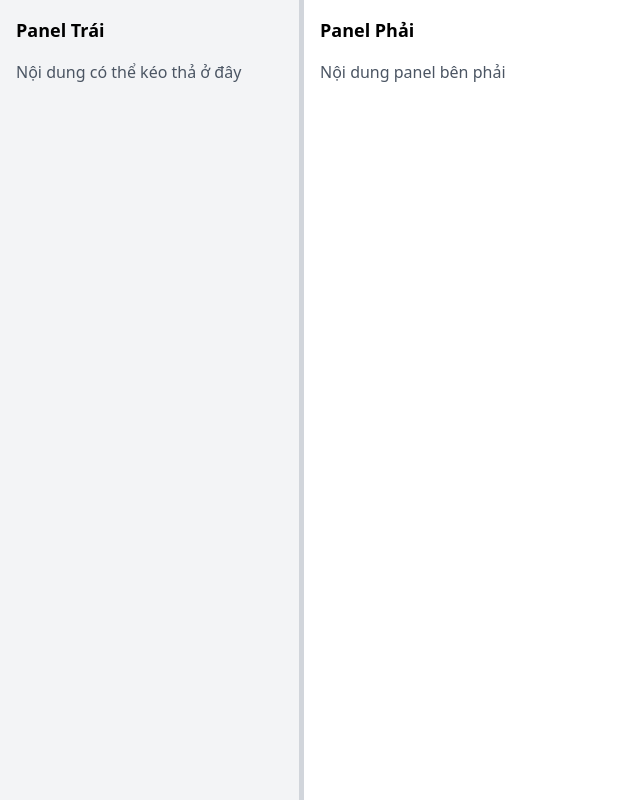
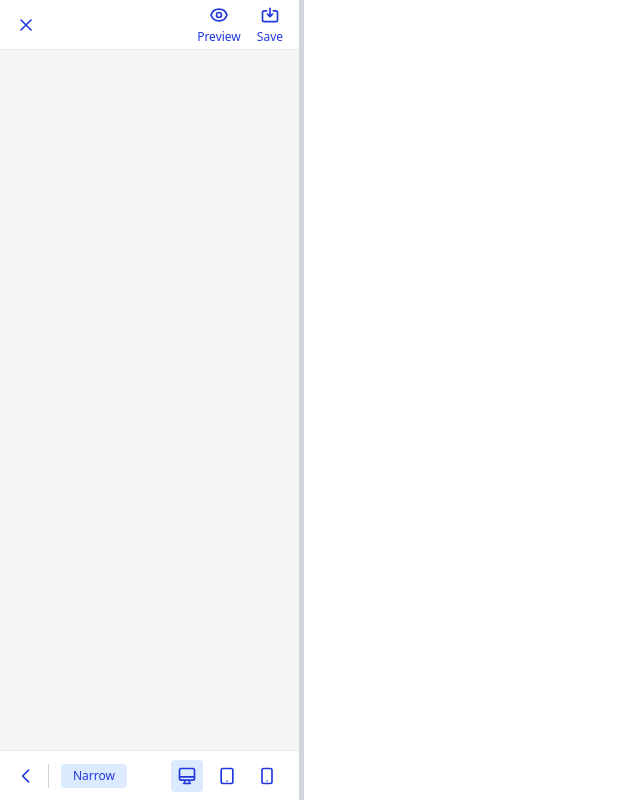
Before and after one commit to namng050185/widget-editor, an Angular app: page / in a window 1280 px wide. Shown: the whole page, without its empty margins (0-640 px from the left). Built offline with nearby package versions, Linux system fonts and the light colour scheme.

Commit message:
Update layout for panel left

```diff
--- a/src/app/app.config.ts
+++ b/src/app/app.config.ts
@@ -1,12 +1,9 @@
 import { ApplicationConfig, provideBrowserGlobalErrorListeners, provideZonelessChangeDetection } from '@angular/core';
-import { provideRouter } from '@angular/router';
 
-import { routes } from './app.routes';
 
 export const appConfig: ApplicationConfig = {
   providers: [
     provideBrowserGlobalErrorListeners(),
     provideZonelessChangeDetection(),
-    provideRouter(routes)
   ]
 };
--- a/src/app/app.html
+++ b/src/app/app.html
@@ -1,16 +1,39 @@
-<div class="flex h-screen w-full overflow-hidden">
+<div class="flex h-screen w-full overflow-hidden relative">
+  <!-- Nút hiện panel khi bị ẩn - cố định dưới bên trái -->
+  <button
+    *ngIf="isLeftPanelHidden()"
+    class="fixed bottom-4 left-4 z-50 w-10 h-10 bg-[#2238df] text-white rounded-full shadow-lg flex items-center justify-center hover:bg-[#1a2bc4] transition-colors"
+    (click)="onShowLeftPanel()"
+    type="button"
+    title="Hiện panel trái"
+  >
+    <svg class="w-5 h-5" fill="none" stroke="currentColor" viewBox="0 0 24 24">
+      <path stroke-linecap="round" stroke-linejoin="round" stroke-width="2" d="M9 5l7 7-7 7"></path>
+    </svg>
+  </button>
+
   <!-- Panel bên trái có thể resize -->
-  <div class="bg-gray-100 border-r border-gray-300 overflow-auto" [style.width.px]="leftPanelWidth()"
-    style="min-width: 200px;max-width: 800px;">
-    <div class="p-4">
-      <h2 class="text-lg font-semibold mb-4">Panel Trái</h2>
-      <p class="text-gray-600">Nội dung có thể kéo thả ở đây</p>
-    </div>
+  <div
+    class="bg-gray-100 border-r border-gray-300 overflow-auto transition-all duration-300"
+    [style.width.px]="isLeftPanelHidden() ? 0 : leftPanelWidth()"
+    [style.min-width.px]="isLeftPanelHidden() ? 0 : 200"
+    [style.max-width.px]="isLeftPanelHidden() ? 0 : 800"
+    [style.overflow]="'hidden'"
+  >
+    <app-widget
+      [widgets]="widgets"
+      (toggleHide)="onToggleLeftPanel()"
+      (widthChange)="onLeftPanelWidthChange($event)"
+      (modeChange)="onPreviewModeChange($event)"
+    ></app-widget>
   </div>
 
   <!-- Resize handle -->
-  <div class="w-1 bg-gray-300 hover:bg-blue-500 cursor-col-resize transition-colors relative group"
-    (mousedown)="startResize($event)">
+  <div
+    class="w-1 bg-gray-300 hover:bg-blue-500 cursor-col-resize transition-colors relative group"
+    [class.hidden]="isLeftPanelHidden()"
+    (mousedown)="startResize($event)"
+  >
     <div
       class="absolute inset-y-0 left-1/2 -translate-x-1/2 w-1 group-hover:w-2 bg-blue-500 opacity-0 group-hover:opacity-100 transition-all">
     </div>
@@ -18,9 +41,6 @@
 
   <!-- Panel bên phải -->
   <div class="flex-1 bg-white overflow-auto">
-    <div class="p-4">
-      <h2 class="text-lg font-semibold mb-4">Panel Phải</h2>
-      <p class="text-gray-600">Nội dung panel bên phải</p>
-    </div>
+    <app-preview [widgets]="widgets"></app-preview>
   </div>
 </div>
--- a/src/app/app.routes.ts
+++ /dev/null
@@ -1,3 +0,0 @@
-import { Routes } from '@angular/router';
-
-export const routes: Routes = [];
--- a/src/app/app.ts
+++ b/src/app/app.ts
@@ -1,16 +1,25 @@
 import { Component, signal, HostListener } from '@angular/core';
+import { CommonModule } from '@angular/common';
+import { WidgetComponent } from './widget/widget.component';
+import { PreviewComponent } from './preview/preview.component';
+import { Widget } from './types/widget.interface';
 
 @Component({
   selector: 'app-root',
+  imports: [CommonModule, WidgetComponent, PreviewComponent],
   templateUrl: './app.html',
   styleUrl: './app.scss'
 })
 export class App {
   protected readonly title = signal('widget-editor');
   protected readonly leftPanelWidth = signal(300);
+  protected readonly isLeftPanelHidden = signal(false);
+  protected readonly previewMode = signal<'pc' | 'tablet' | 'mobile'>('pc');
   private isResizing = false;
   private startX = 0;
   private startWidth = 0;
+
+  widgets: Widget[] = [];
 
   startResize(event: MouseEvent): void {
     this.isResizing = true;
@@ -43,4 +52,22 @@ export class App {
       document.body.style.userSelect = '';
     }
   }
+
+  onToggleLeftPanel(): void {
+    this.isLeftPanelHidden.update(value => !value);
+  }
+
+  onShowLeftPanel(): void {
+    // Hiện lại panel với độ rộng Narrow (300px)
+    this.leftPanelWidth.set(300);
+    this.isLeftPanelHidden.set(false);
+  }
+
+  onLeftPanelWidthChange(width: number): void {
+    this.leftPanelWidth.set(width);
+  }
+
+  onPreviewModeChange(mode: 'pc' | 'tablet' | 'mobile'): void {
+    this.previewMode.set(mode);
+  }
 }
--- /dev/null
+++ b/src/app/preview/preview.component.scss
@@ -0,0 +1 @@
+// Preview component styles
--- /dev/null
+++ b/src/app/types/widget.interface.ts
@@ -0,0 +1,6 @@
+export interface Widget {
+  id: string;
+  title: string;
+  type: string;
+  data: any;
+}
--- /dev/null
+++ b/src/app/widget/widget.component.html
@@ -0,0 +1,119 @@
+<div class="h-full flex flex-col">
+  <!-- Header bar -->
+  <div class="h-[50px] bg-white border-b border-gray-200 flex items-center justify-between px-4">
+    <!-- Nút Close bên trái -->
+    <button
+      class="flex items-center justify-center text-[#2238df] hover:opacity-80 transition-opacity"
+      (click)="onClose()"
+      type="button"
+    >
+      <svg class="w-5 h-5" fill="none" stroke="currentColor" viewBox="0 0 24 24">
+        <path stroke-linecap="round" stroke-linejoin="round" stroke-width="2" d="M6 18L18 6M6 6l12 12"></path>
+      </svg>
+    </button>
+
+    <!-- Nút Preview và Save bên phải -->
+    <div class="flex items-center gap-4">
+      <!-- Nút Preview -->
+      <button
+        class="flex flex-col items-center justify-center text-[#2238df] hover:opacity-80 transition-opacity"
+        (click)="onPreview()"
+        type="button"
+      >
+        <svg class="w-5 h-5 mb-1" fill="none" stroke="currentColor" viewBox="0 0 24 24">
+          <path stroke-linecap="round" stroke-linejoin="round" stroke-width="2" d="M15 12a3 3 0 11-6 0 3 3 0 016 0z"></path>
+          <path stroke-linecap="round" stroke-linejoin="round" stroke-width="2" d="M2.458 12C3.732 7.943 7.523 5 12 5c4.478 0 8.268 2.943 9.542 7-1.274 4.057-5.064 7-9.542 7-4.477 0-8.268-2.943-9.542-7z"></path>
+        </svg>
+        <span class="text-xs font-medium">Preview</span>
+      </button>
+
+      <!-- Nút Save -->
+      <button
+        class="flex flex-col items-center justify-center text-[#2238df] hover:opacity-80 transition-opacity"
+        (click)="onSave()"
+        type="button"
+      >
+        <svg class="w-5 h-5 mb-1" fill="none" stroke="currentColor" viewBox="0 0 24 24">
+          <path stroke-linecap="round" stroke-linejoin="round" stroke-width="2" d="M8 7H5a2 2 0 00-2 2v9a2 2 0 002 2h14a2 2 0 002-2V9a2 2 0 00-2-2h-3m-1 4l-3 3m0 0l-3-3m3 3V4"></path>
+        </svg>
+        <span class="text-xs font-medium">Save</span>
+      </button>
+    </div>
+  </div>
+
+  <!-- Content area -->
+  <div class="flex-1 overflow-auto">
+    <!-- Nội dung widget sẽ được thêm vào đây -->
+  </div>
+
+  <!-- Footer bar -->
+  <div class="h-[50px] bg-white border-t border-gray-200 flex items-center justify-between px-4">
+    <!-- Bên trái: Nút Hide và nút thay đổi độ rộng -->
+    <div class="flex items-center gap-3">
+      <!-- Nút Hide -->
+      <button
+        class="flex items-center justify-center text-[#2238df] hover:opacity-80 transition-opacity"
+        (click)="onToggleHide()"
+        type="button"
+        [title]="isHidden() ? 'Show Panel' : 'Hide Panel'"
+      >
+        <svg class="w-5 h-5" fill="none" stroke="currentColor" viewBox="0 0 24 24">
+          <path stroke-linecap="round" stroke-linejoin="round" stroke-width="2" [attr.d]="isHidden() ? 'M9 5l7 7-7 7' : 'M15 19l-7-7 7-7'"></path>
+        </svg>
+      </button>
+
+      <!-- Nút thay đổi độ rộng -->
+      <div class="flex items-center border-l border-gray-300 pl-3">
+        <button
+          class="px-3 py-1 text-xs font-medium text-[#2238df] hover:bg-blue-50 rounded transition-colors bg-blue-100"
+          (click)="onToggleWidth()"
+          type="button"
+        >
+          {{ getWidthLabel() }}
+        </button>
+      </div>
+    </div>
+
+    <!-- Bên phải: 3 nút mode PC, Tablet, Mobile -->
+    <div class="flex items-center gap-2">
+      <!-- Nút PC -->
+      <button
+        class="flex items-center justify-center w-8 h-8 text-[#2238df] hover:bg-blue-50 rounded transition-colors"
+        [class.bg-blue-100]="currentMode() === 'pc'"
+        (click)="onModeChange('pc')"
+        type="button"
+        title="PC Mode"
+      >
+        <svg class="w-5 h-5" fill="none" stroke="currentColor" viewBox="0 0 24 24">
+          <path stroke-linecap="round" stroke-linejoin="round" stroke-width="2" d="M9.75 17L9 20l-1 1h8l-1-1-.75-3M3 13h18M5 17h14a2 2 0 002-2V5a2 2 0 00-2-2H5a2 2 0 00-2 2v10a2 2 0 002 2z"></path>
+        </svg>
+      </button>
+
+      <!-- Nút Tablet -->
+      <button
+        class="flex items-center justify-center w-8 h-8 text-[#2238df] hover:bg-blue-50 rounded transition-colors"
+        [class.bg-blue-100]="currentMode() === 'tablet'"
+        (click)="onModeChange('tablet')"
+        type="button"
+        title="Tablet Mode"
+      >
+        <svg class="w-5 h-5" fill="none" stroke="currentColor" viewBox="0 0 24 24">
+          <path stroke-linecap="round" stroke-linejoin="round" stroke-width="2" d="M12 18h.01M7 21h10a2 2 0 002-2V5a2 2 0 00-2-2H7a2 2 0 00-2 2v14a2 2 0 002 2z"></path>
+        </svg>
+      </button>
+
+      <!-- Nút Mobile -->
+      <button
+        class="flex items-center justify-center w-8 h-8 text-[#2238df] hover:bg-blue-50 rounded transition-colors"
+        [class.bg-blue-100]="currentMode() === 'mobile'"
+        (click)="onModeChange('mobile')"
+        type="button"
+        title="Mobile Mode"
+      >
+        <svg class="w-5 h-5" fill="none" stroke="currentColor" viewBox="0 0 24 24">
+          <path stroke-linecap="round" stroke-linejoin="round" stroke-width="2" d="M12 18h.01M8 21h8a2 2 0 002-2V5a2 2 0 00-2-2H8a2 2 0 00-2 2v14a2 2 0 002 2z"></path>
+        </svg>
+      </button>
+    </div>
+  </div>
+</div>
--- /dev/null
+++ b/src/app/widget/widget.component.scss
@@ -0,0 +1 @@
+// Widget component styles
--- /dev/null
+++ b/src/app/widget/widget.component.ts
@@ -0,0 +1,74 @@
+import { Component, ViewEncapsulation, Output, EventEmitter, Input, signal } from '@angular/core';
+import { Widget } from '../types/widget.interface';
+
+@Component({
+  selector: 'app-widget',
+  standalone: true,
+  templateUrl: './widget.component.html',
+  styleUrl: './widget.component.scss'
+})
+export class WidgetComponent {
+  @Input() widgets: Widget[] = [];
+
+  @Output() toggleHide = new EventEmitter<void>();
+  @Output() widthChange = new EventEmitter<number>();
+  @Output() modeChange = new EventEmitter<'pc' | 'tablet' | 'mobile'>();
+
+  protected readonly isHidden = signal(false);
+  protected readonly currentWidth = signal(300);
+  protected readonly currentMode = signal<'pc' | 'tablet' | 'mobile'>('pc');
+
+  onClose(): void {
+    // Xử lý logic đóng widget
+    console.log('Close clicked');
+  }
+
+  onPreview(): void {
+    // Xử lý logic preview
+    console.log('Preview clicked');
+  }
+
+  onSave(): void {
+    // Xử lý logic save
+    console.log('Save clicked');
+  }
+
+  onToggleHide(): void {
+    this.isHidden.update(value => !value);
+    this.toggleHide.emit();
+  }
+
+  onWidthChange(width: number): void {
+    this.currentWidth.set(width);
+    this.widthChange.emit(width);
+  }
+
+  onToggleWidth(): void {
+    const current = this.currentWidth();
+    let nextWidth: number;
+
+    // Chuyển đổi: Narrow (300) -> Normal (500) -> Wide (800) -> Narrow (300)
+    if (current === 300) {
+      nextWidth = 500; // Narrow -> Normal
+    } else if (current === 500) {
+      nextWidth = 800; // Normal -> Wide
+    } else {
+      nextWidth = 300; // Wide -> Narrow
+    }
+
+    this.onWidthChange(nextWidth);
+  }
+
+  getWidthLabel(): string {
+    const width = this.currentWidth();
+    if (width === 300) return 'Narrow';
+    if (width === 500) return 'Normal';
+    if (width === 800) return 'Wide';
+    return 'Narrow';
+  }
+
+  onModeChange(mode: 'pc' | 'tablet' | 'mobile'): void {
+    this.currentMode.set(mode);
+    this.modeChange.emit(mode);
+  }
+}
```
Also changed, not shown: src/app/preview/preview.component.ts (added, +24 -0 lines), src/app/preview/preview.component.html (added).
